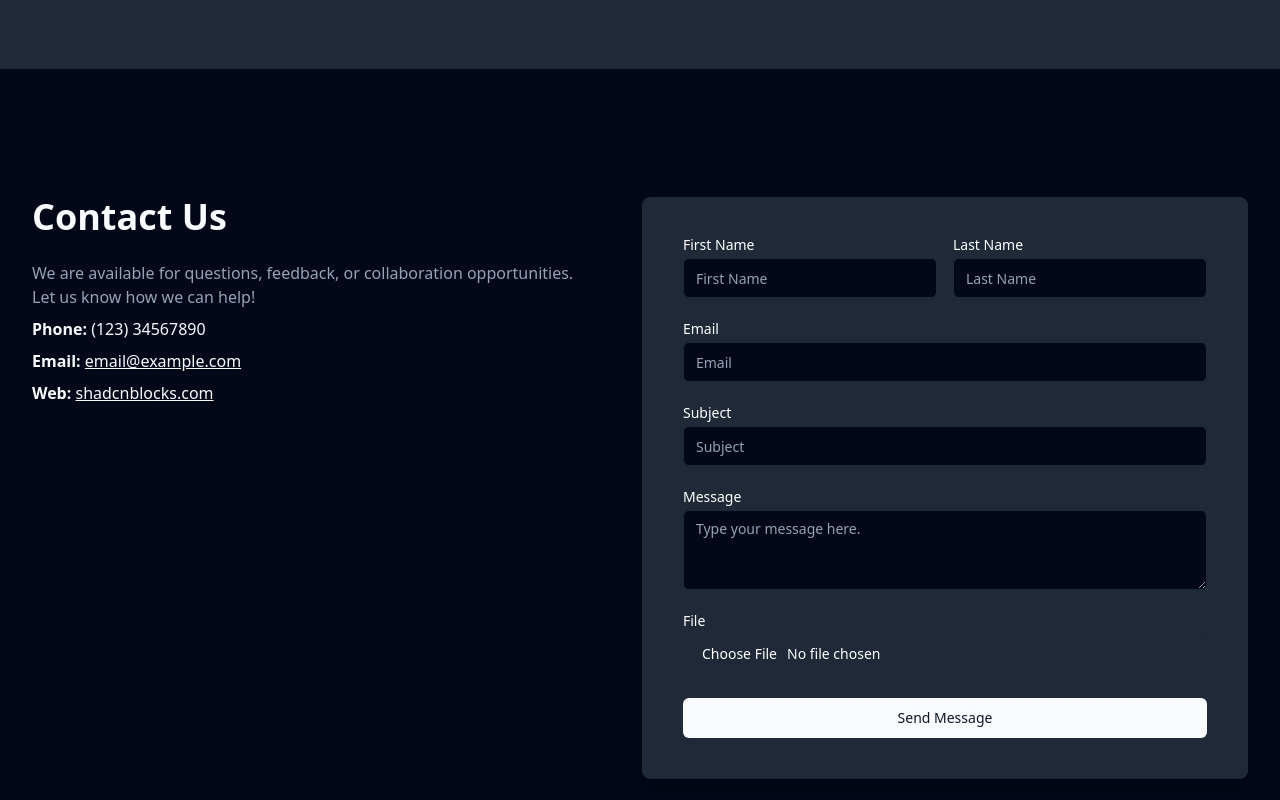
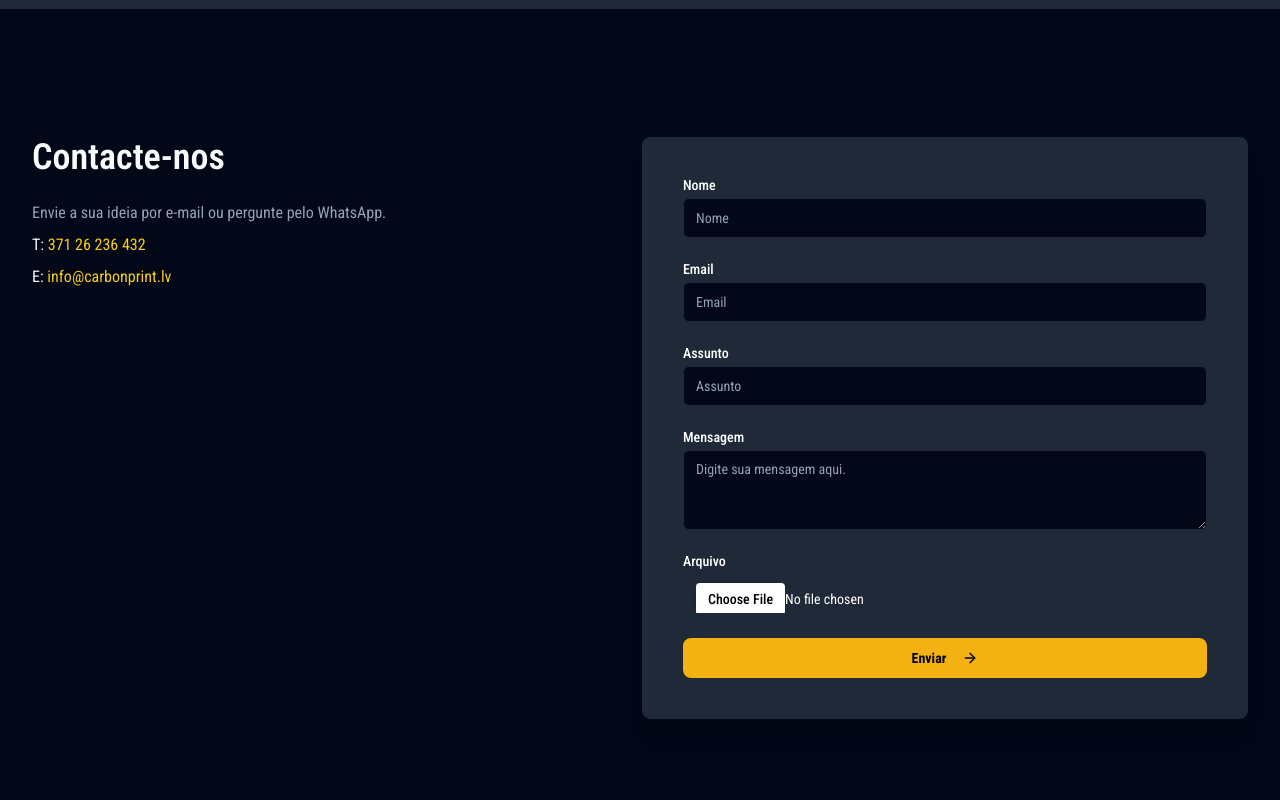
Before and after one commit to Kizenbahs/pt.carbonprint.lv, a React (Vite) app: page / in a window 1280 px wide. Shown: the part 1640-2440 px from the top of the page. Built offline with nearby package versions, Linux system fonts and the light colour scheme.

Commit message:
chore: update components and styles

```diff
--- a/src/components/Contact.tsx
+++ b/src/components/Contact.tsx
@@ -1,5 +1,6 @@
 import React, { useRef, useState } from "react";
 import { FaPhone, FaEnvelope, FaGlobe } from "react-icons/fa";
+import { ArrowRight } from "lucide-react";
 
 import { Button } from "@/components/ui/button";
 import { Input } from "@/components/ui/input";
@@ -15,8 +16,8 @@ interface ContactProps {
 }
 
 const Contact = ({
-  title = "Contact Us",
-  description = "We are available for questions, feedback, or collaboration opportunities. Let us know how we can help!",
+  title = "Contacte-nos",
+  description = "Envie a sua ideia por e-mail ou pergunte pelo WhatsApp.",
   phone = "(123) 34567890",
   email = "email@example.com",
   web = { label: "shadcnblocks.com", url: "https://shadcnblocks.com" },
@@ -48,50 +49,42 @@ const Contact = ({
               <div className="mx-auto w-fit lg:mx-0 mt-2">
                 <ul className="space-y-2">
                   <li>
-                    <span className="font-bold">Phone:</span> <span>{phone}</span>
+                    <span>T: <a href="tel:37126236432" className="text-yellow-400 no-underline">371 26 236 432</a></span>
                   </li>
                   <li>
-                    <span className="font-bold">Email:</span> <a href={`mailto:${email}`} className="underline">{email}</a>
-                  </li>
-                  <li>
-                    <span className="font-bold">Web:</span> <a href={web.url} target="_blank" className="underline">{web.label}</a>
+                    <span>E: <span className="text-yellow-400">info@carbonprint.lv</span></span>
                   </li>
                 </ul>
               </div>
             </div>
           </div>
           <div className="flex w-full flex-col gap-6 rounded-lg border bg-gray-800 text-white shadow-xl p-10">
-            <div className="flex gap-4">
-              <div className="grid w-full items-center gap-1.5">
-                <Label htmlFor="firstname">First Name</Label>
-                <Input type="text" id="firstname" placeholder="First Name" />
-              </div>
-              <div className="grid w-full items-center gap-1.5">
-                <Label htmlFor="lastname">Last Name</Label>
-                <Input type="text" id="lastname" placeholder="Last Name" />
-              </div>
+            <div className="grid w-full items-center gap-1.5">
+              <Label htmlFor="firstname">Nome</Label>
+              <Input type="text" id="firstname" placeholder="Nome" />
             </div>
             <div className="grid w-full items-center gap-1.5">
               <Label htmlFor="email">Email</Label>
               <Input type="email" id="email" placeholder="Email" />
             </div>
             <div className="grid w-full items-center gap-1.5">
-              <Label htmlFor="subject">Subject</Label>
-              <Input type="text" id="subject" placeholder="Subject" />
+              <Label htmlFor="subject">Assunto</Label>
+              <Input type="text" id="subject" placeholder="Assunto" />
             </div>
             <div className="grid w-full gap-1.5">
-              <Label htmlFor="message">Message</Label>
-              <Textarea placeholder="Type your message here." id="message" />
+              <Label htmlFor="message">Mensagem</Label>
+              <Textarea placeholder="Digite sua mensagem aqui." id="message" />
             </div>
             <div className="grid w-full gap-1.5 relative">
-              <Label htmlFor="file">File</Label>
-              <div className="relative flex items-center">
+              <Label htmlFor="file">Arquivo</Label>
+              <div className="flex w-full items-start">
                 <Input
                   type="file"
                   id="file"
-                  className="bg-gray-800 text-white file:bg-gray-800 file:text-white pr-10"
+                  className="w-full bg-gray-800 text-white file:w-auto file:h-8 file:px-3 file:py-1 file:rounded file:font-medium file:bg-white file:text-black file:shadow file:transition-colors file:hover:bg-gray-200 file:text-center file:border-0 file:m-0 pr-10"
                   ref={fileInputRef}
                   onChange={handleFileChange}
+                  title="pievieno savu failu"
                 />
                 {selectedFile && (
                   <button
@@ -105,7 +98,10 @@ const Contact = ({
                 )}
               </div>
             </div>
-            <Button className="w-full">Send Message</Button>
+            <Button className="w-full bg-[#f3b112] hover:bg-[#e0a20f] text-black font-bold rounded-lg border-none flex items-center justify-center">
+              Enviar
+              <ArrowRight className="size-4 ml-2" />
+            </Button>
           </div>
         </div>
       </div>
--- a/src/components/Contact2.tsx
+++ b/src/components/Contact2.tsx
@@ -15,13 +15,20 @@ interface ContactProps {
 
 const Contact = ({
   title = "Contact Us",
-  description = "We are available for questions, feedback, or collaboration opportunities. Let us know how we can help!",
-  phone = "(123) 34567890",
-  email = "email@example.com",
+  description = "Estamos disponíveis para perguntas, feedback ou oportunidades de colaboração. Informe-nos como podemos ajudar!",
+  phone = "T: +371 26 236 432",
+  email = "E: info@carbonprint.lv",
   web = { label: "shadcnblocks.com", url: "https://shadcnblocks.com" },
 }: ContactProps) => {
   const [selectedFile, setSelectedFile] = useState<File | null>(null);
   const fileInputRef = useRef<HTMLInputElement>(null);
+  const [errors, setErrors] = useState({
+    firstname: '',
+    lastname: '',
+    email: '',
+    subject: '',
+    message: ''
+  });
 
   const handleFileChange = (e: React.ChangeEvent<HTMLInputElement>) => {
     setSelectedFile(e.target.files && e.target.files[0] ? e.target.files[0] : null);
@@ -32,6 +39,35 @@ const Contact = ({
     if (fileInputRef.current) {
       fileInputRef.current.value = "";
     }
+  };
+
+  const handleSubmit = (e: React.FormEvent) => {
+    e.preventDefault();
+    let valid = true;
+    const newErrors = { firstname: '', lastname: '', email: '', subject: '', message: '' };
+    if (!(document.getElementById('firstname') as HTMLInputElement).value) {
+      newErrors.firstname = 'Este campo é obrigatório.';
+      valid = false;
+    }
+    if (!(document.getElementById('lastname') as HTMLInputElement).value) {
+      newErrors.lastname = 'Este campo é obrigatório.';
+      valid = false;
+    }
+    if (!(document.getElementById('email') as HTMLInputElement).value) {
+      newErrors.email = 'Este campo é obrigatório.';
+      valid = false;
+    }
+    if (!(document.getElementById('subject') as HTMLInputElement).value) {
+      newErrors.subject = 'Este campo é obrigatório.';
+      valid = false;
+    }
+    if (!(document.getElementById('message') as HTMLTextAreaElement).value) {
+      newErrors.message = 'Este campo é obrigatório.';
+      valid = false;
+    }
+    setErrors(newErrors);
+    if (!valid) return;
+    // ... existing code ...
   };
 
   return (
@@ -50,71 +86,70 @@ const Contact = ({
                 </h3>
                 <ul className="ml-4 list-disc">
                   <li>
-                    <span className="font-bold">Phone: </span>
-                    {phone}
+                    <span className="text-yellow-400 font-semibold">{phone}</span>
                   </li>
                   <li>
-                    <span className="font-bold">Email: </span>
-                    <a href={`mailto:${email}`} className="underline">
-                      {email}
-                    </a>
+                    <span className="text-yellow-400 font-semibold">{email}</span>
                   </li>
-                  <li>
-                    <span className="font-bold">Web: </span>
-                    <a href={web.url} target="_blank" className="underline">
-                      {web.label}
-                    </a>
-                  </li>
+
                 </ul>
               </div>
             </div>
           </div>
           <div className="mx-auto flex max-w-3xl flex-col gap-6 rounded-lg border p-10">
-            <div className="flex gap-4">
-              <div className="grid w-full items-center gap-1.5">
-                <Label htmlFor="firstname">First Name</Label>
-                <Input type="text" id="firstname" placeholder="First Name" />
+            <form onSubmit={handleSubmit}>
+              <div className="flex gap-6">
+                <div className="grid w-full items-center gap-6">
+                  <Label htmlFor="firstname">Nome</Label>
+                  <Input type="text" id="firstname" placeholder="Nome" className="rounded-lg border border-gray-600 focus:ring-2 focus:ring-green-500 px-4 py-2 bg-gray-900 text-white placeholder:text-gray-400" />
+                  {errors.firstname && <span className="text-red-500 text-xs">{errors.firstname}</span>}
                 </div>
-              <div className="grid w-full items-center gap-1.5">
-                <Label htmlFor="lastname">Last Name</Label>
-                <Input type="text" id="lastname" placeholder="Last Name" />
+                <div className="grid w-full items-center gap-6">
+                  <Label htmlFor="lastname">Sobrenome</Label>
+                  <Input type="text" id="lastname" placeholder="Sobrenome" className="rounded-lg border border-gray-600 focus:ring-2 focus:ring-green-500 px-4 py-2 bg-gray-900 text-white placeholder:text-gray-400" />
+                  {errors.lastname && <span className="text-red-500 text-xs">{errors.lastname}</span>}
                 </div>
               </div>
-            <div className="grid w-full items-center gap-1.5">
+              <div className="grid w-full items-center gap-6">
                 <Label htmlFor="email">Email</Label>
-              <Input type="email" id="email" placeholder="Email" />
+                <Input type="email" id="email" placeholder="Email" className="rounded-lg border border-gray-600 focus:ring-2 focus:ring-green-500 px-4 py-2 bg-gray-900 text-white placeholder:text-gray-400" />
+                {errors.email && <span className="text-red-500 text-xs">{errors.email}</span>}
               </div>
-            <div className="grid w-full items-center gap-1.5">
-              <Label htmlFor="subject">Subject</Label>
-              <Input type="text" id="subject" placeholder="Subject" />
+              <div className="grid w-full items-center gap-6">
+                <Label htmlFor="subject">Assunto</Label>
+                <Input type="text" id="subject" placeholder="Assunto" className="rounded-lg border border-gray-600 focus:ring-2 focus:ring-green-500 px-4 py-2 bg-gray-900 text-white placeholder:text-gray-400" />
+                {errors.subject && <span className="text-red-500 text-xs">{errors.subject}</span>}
               </div>
-            <div className="grid w-full gap-1.5">
-              <Label htmlFor="message">Message</Label>
-              <Textarea placeholder="Type your message here." id="message" />
+              <div className="grid w-full gap-6">
+                <Label htmlFor="message">Mensagem</Label>
+                <Textarea placeholder="Digite sua mensagem aqui." id="message" className="rounded-lg border border-gray-600 focus:ring-2 focus:ring-green-500 px-4 py-2 bg-gray-900 text-white placeholder:text-gray-400" />
+                {errors.message && <span className="text-red-500 text-xs">{errors.message}</span>}
               </div>
-            <div className="grid w-full gap-1.5 relative">
-              <Label htmlFor="file">File</Label>
+              <div className="grid w-full gap-6 relative">
+                <Label htmlFor="file">Arquivo</Label>
                 <div className="relative flex items-center">
                   <Input
                     type="file"
                     id="file"
-                  className="bg-gray-800 text-white file:bg-gray-800 file:text-white pr-10"
+                    className="bg-gray-800 text-white file:bg-blue-600 file:text-white file:hover:bg-blue-700 pr-10"
                     ref={fileInputRef}
                     onChange={handleFileChange}
+                    title="Escolher arquivo"
                   />
                   {selectedFile && (
                     <button
                       type="button"
                       onClick={handleRemoveFile}
                       className="absolute right-2 top-1/2 -translate-y-1/2 text-red-500 hover:text-red-700 text-3xl"
-                    aria-label="Remove file"
+                      aria-label="Remover arquivo"
                     >
                       &times;
                     </button>
                   )}
                 </div>
               </div>
-            <Button className="w-full">Send Message</Button>
+              <Button type="submit" className="w-full bg-green-600 hover:bg-green-700 text-white">Enviar consulta</Button>
+            </form>
           </div>
         </div>
       </div>
--- a/src/components/Footer.tsx
+++ b/src/components/Footer.tsx
@@ -109,7 +109,7 @@ const Footer = ({
             </ul>
           </div>
         </div>
-        <div className="text-muted-foreground mt-3 flex flex-col items-center text-center gap-3 border-t py-3 text-xs font-medium">
+        <div className="text-muted-foreground mt-3 flex flex-col items-center text-center gap-3 py-3 text-xs font-medium">
           <p className="order-2 lg:order-1">{copyright}</p>
           <ul className="order-1 flex flex-col gap-2 md:order-2 md:flex-row">
             {legalLinks.map((link, idx) => (
--- a/src/index.css
+++ b/src/index.css
@@ -90,14 +90,17 @@ All colors MUST be HSL.
 @layer base {
   * {
     @apply border-border;
+    font-family: 'Roboto Condensed', Arial, sans-serif;
   }
 
   body {
     @apply bg-background text-foreground;
+    font-family: 'Roboto Condensed', Arial, sans-serif;
   }
 
   html {
     scroll-behavior: smooth;
+    font-family: 'Roboto Condensed', Arial, sans-serif;
   }
 
   /* Enhanced smooth scrolling for anchor links */
@@ -116,3 +119,19 @@ All colors MUST be HSL.
 /* Removed rotate-shadow animation, no longer used */
 
 /* Removed .hero-glow-text class, rolling back effect */
+
+/* Add Roboto Condensed font-face */
+@font-face {
+  font-family: 'Roboto Condensed';
+  src: url('/fonts/Roboto_Condensed/RobotoCondensed-VariableFont_wght.ttf') format('truetype');
+  font-weight: 100 900;
+  font-style: normal;
+  font-display: swap;
+}
+@font-face {
+  font-family: 'Roboto Condensed';
+  src: url('/fonts/Roboto_Condensed/RobotoCondensed-Italic-VariableFont_wght.ttf') format('truetype');
+  font-weight: 100 900;
+  font-style: italic;
+  font-display: swap;
+}
```
Lines whose indentation alone changed are shown as unchanged.
